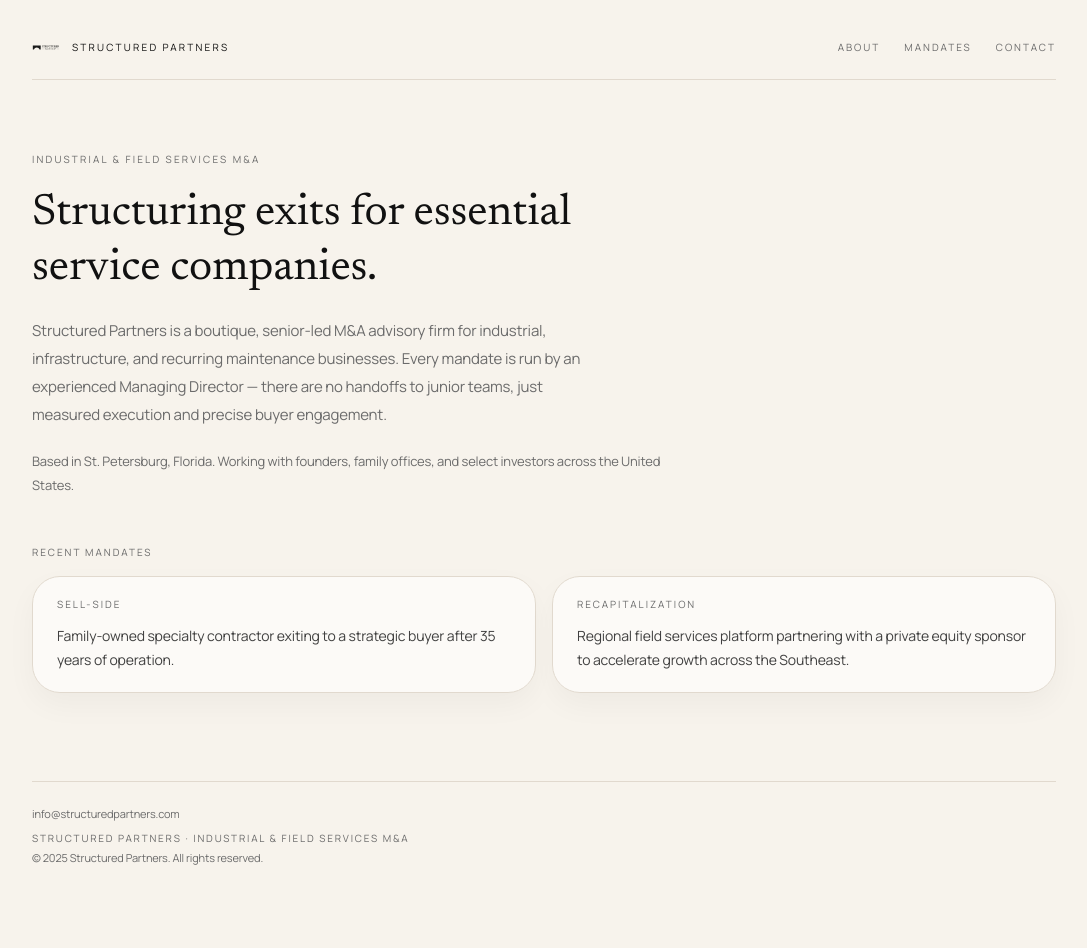
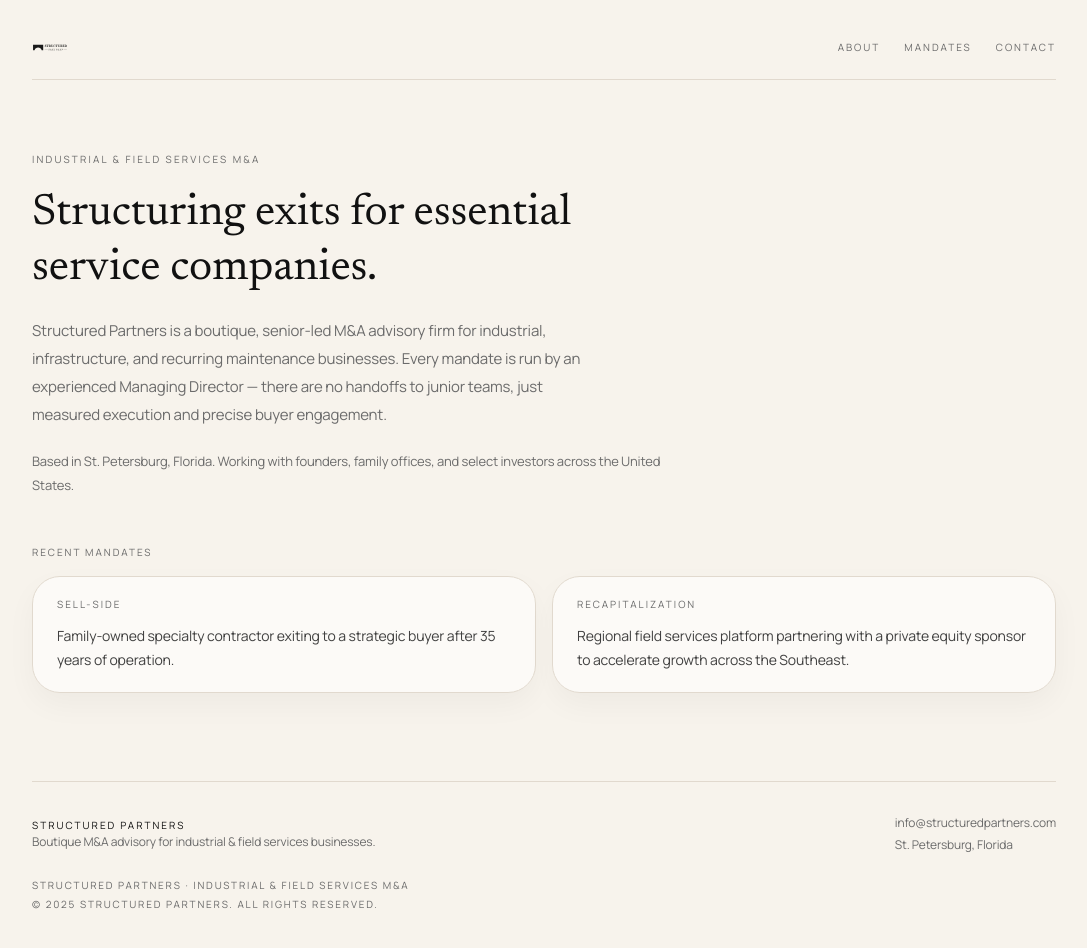
Before and after one commit to structurep/spna, a Next.js app: page / in a window 1280 px wide. Shown: the top 948 px of the page, without its empty margins (96-1183 px from the left). Before the commit the page ends 906 px from the top, so only its background shows below. Built offline with nearby package versions, Linux system fonts and the light colour scheme.

Commit message:
Refine nav and footer layout

```diff
--- a/app/page.tsx
+++ b/app/page.tsx
@@ -24,18 +24,13 @@
     <main className="flex min-h-screen flex-col px-6 py-10 md:px-12 lg:px-20">
       <div className="mx-auto flex w-full max-w-5xl flex-1 flex-col gap-12">
         <nav className="flex items-center justify-between border-b border-spborder pb-6">
-          <div className="flex items-center gap-3">
           <Image
             src="/images/logo.svg"
             alt="Structured Partners"
-              width={28}
-              height={28}
+            width={36}
+            height={36}
             priority
           />
-            <span className="text-[10px] tracking-[0.22em] uppercase text-sptext">
-              Structured Partners
-            </span>
-          </div>
           <div className="hidden gap-6 text-[10px] tracking-[0.2em] uppercase text-spmuted md:flex">
             {navLinks.map(link => (
               <a
@@ -95,21 +90,30 @@
           </section>
         </section>
 
-        <footer className="border-t border-spborder pt-6 text-[11px] text-spmuted">
-          <div className="mb-2">
+        <footer className="border-t border-spborder pt-8 text-[11px] text-spmuted">
+          <div className="flex flex-col gap-3 md:flex-row md:items-center md:justify-between">
+            <div>
+              <p className="text-[10px] uppercase tracking-[0.2em] text-sptext">
+                Structured Partners
+              </p>
+              <p className="text-[12px] text-spmuted">
+                Boutique M&amp;A advisory for industrial &amp; field services businesses.
+              </p>
+            </div>
+            <div className="flex flex-col gap-1 text-[12px]">
               <a
                 href="mailto:info@structuredpartners.com"
                 className="transition-colors duration-150 hover:text-espaccent"
               >
                 info@structuredpartners.com
               </a>
+              <span>St. Petersburg, Florida</span>
             </div>
-          <p className="text-[10px] uppercase tracking-[0.18em]">
-            Structured Partners · Industrial &amp; Field Services M&amp;A
-          </p>
-          <p className="mt-1 text-[11px] text-spmuted">
-            © {new Date().getFullYear()} Structured Partners. All rights reserved.
-          </p>
+          </div>
+          <div className="mt-6 flex flex-col gap-1 text-[10px] uppercase tracking-[0.18em] text-spmuted">
+            <span>Structured Partners · Industrial &amp; Field Services M&amp;A</span>
+            <span>© {new Date().getFullYear()} Structured Partners. All rights reserved.</span>
+          </div>
         </footer>
       </div>
     </main>
```
Lines whose indentation alone changed are shown as unchanged.
